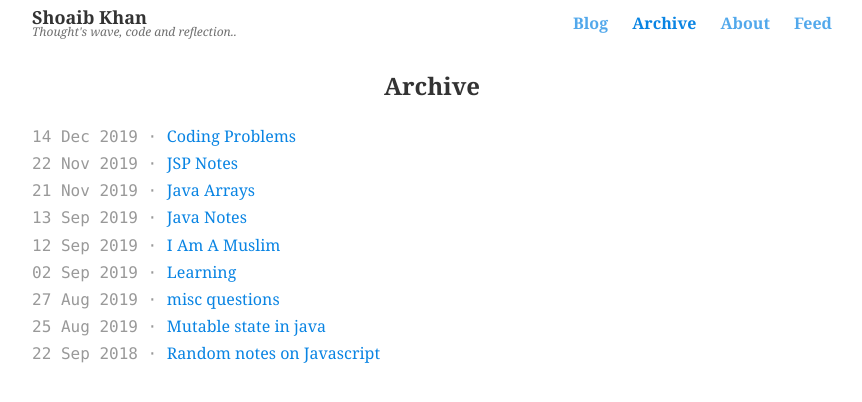
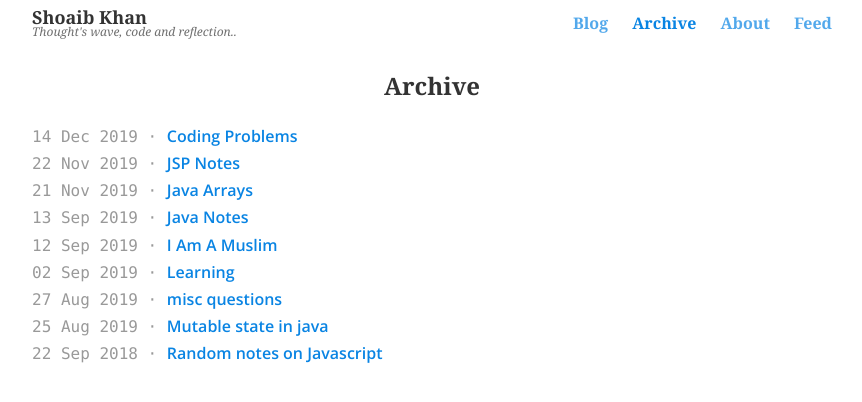
Before and after one commit to shoaibk-dev/shoaibk-dev.github.io, a Jekyll site: the page built from archive.html, in a window 1280 px wide. Shown: the top 402 px of the page, without its empty margins (208-1070 px from the left). Built offline with Jekyll 4.4.1, drawn with Linux system fonts in a browser that asks for light colours; nearby versions of some CDN libraries; library files that are not in the unit come from our copies.

Commit message:
Update screen.css

```diff
--- a/css/screen.css
+++ b/css/screen.css
@@ -2,7 +2,7 @@
 @import url('https://fonts.googleapis.com/css?family=Open+Sans:600,800');
 
 body {
-  font-family: 'Lora', Georgia, 'Times New Roman', Times, serif;
+  font-family: "open sans", sans-serif, 'Lora', Georgia, 'Times New Roman', Times, serif;
   font-size: 16px;
   color: #333;
   line-height: 1.7;
```
